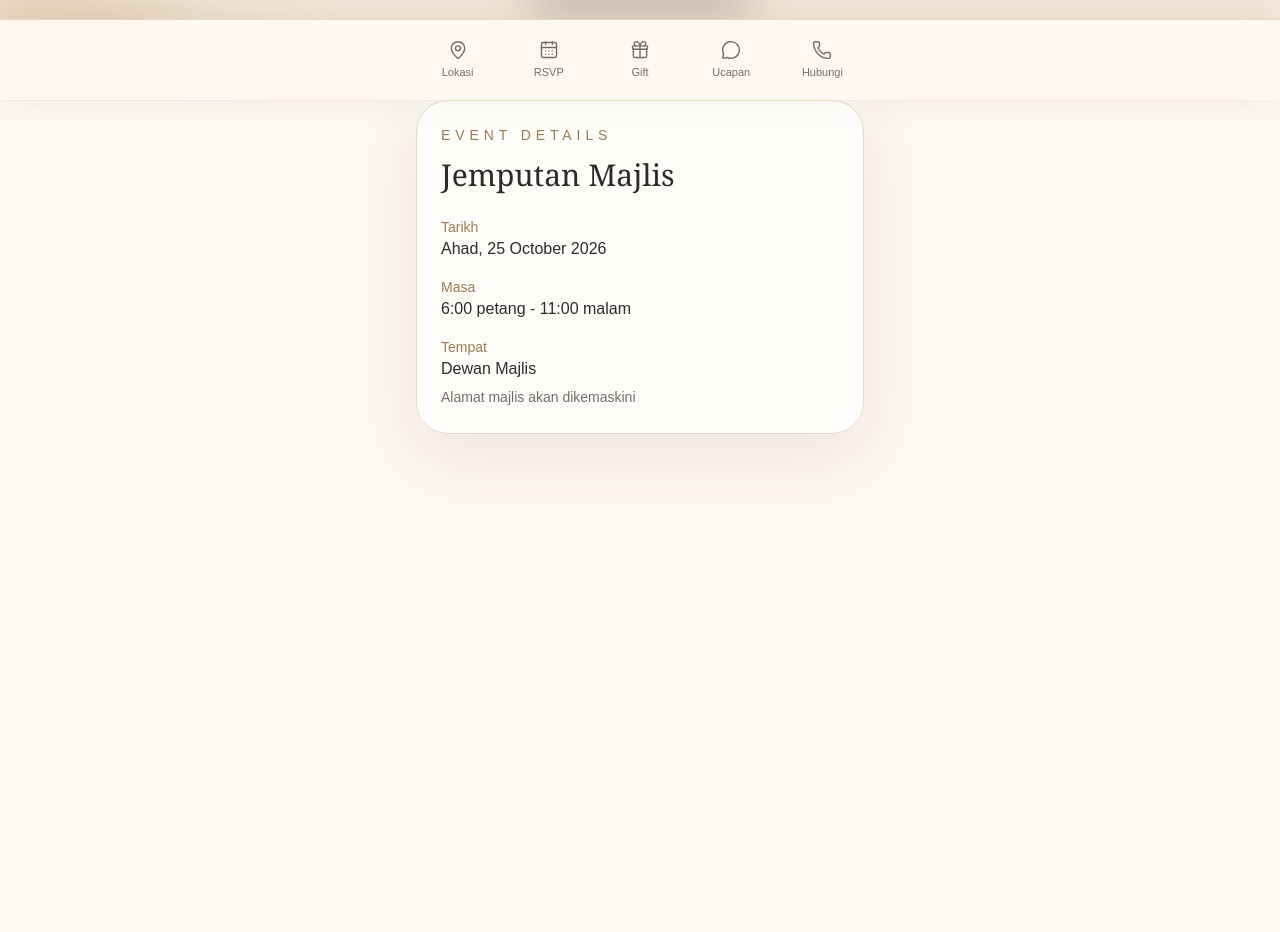
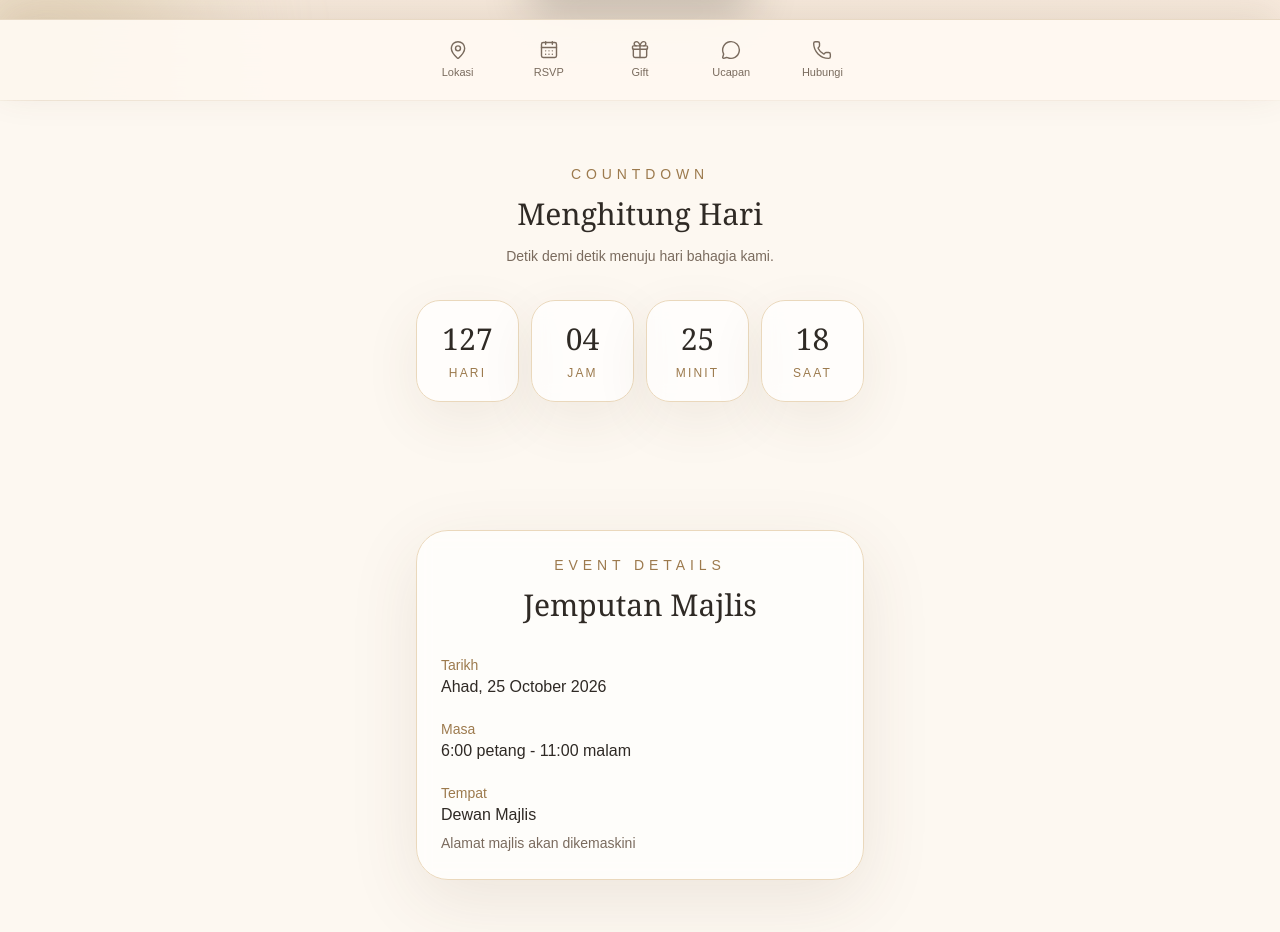
Before and after one commit to rhanifrizal/digital-wedding-invitation, a Next.js app: page / in a window 1280 px wide. Shown: the part 700-1632 px from the top of the page. Before the commit the page ends 1262 px from the top, so only its background shows below. Built offline with nearby package versions, Linux system fonts and the light colour scheme.

Commit message:
Split landing page into sections and add countdown

```diff
--- a/src/app/page.tsx
+++ b/src/app/page.tsx
@@ -1,5 +1,13 @@
-import { CalendarDays, Gift, Heart, MapPin, MessageCircle, Phone } from "lucide-react";
-import { weddingConfig } from "@/config/wedding.config";
+import {
+  CalendarDays,
+  Gift,
+  MapPin,
+  MessageCircle,
+  Phone,
+} from "lucide-react";
+import { HeroSection } from "@/components/sections/HeroSection";
+import { CountdownSection } from "@/components/sections/CountdownSection";
+import { EventDetailsSection } from "@/components/sections/EventDetailsSection";
 
 const bottomActions = [
   {
@@ -26,81 +34,10 @@ const bottomActions = [
 
 export default function Home() {
   return (
-    <main className="min-h-screen bg-[#fdf8f1] text-[#2f2a25]">
-      <section className="relative flex min-h-screen items-center justify-center overflow-hidden px-6 py-16">
-        <div className="absolute inset-0 bg-[radial-gradient(circle_at_top,_rgba(212,175,122,0.28),_transparent_32%),linear-gradient(180deg,_#fffaf3_0%,_#f8eadc_100%)]" />
-
-        <div className="absolute -top-24 -right-24 h-72 w-72 rounded-full bg-[#efd4d0]/50 blur-3xl" />
-        <div className="absolute -bottom-24 -left-24 h-72 w-72 rounded-full bg-[#d9c7a3]/50 blur-3xl" />
-
-        <div className="relative z-10 mx-auto flex w-full max-w-md flex-col items-center text-center">
-          <p className="mb-4 text-sm uppercase tracking-[0.45em] text-[#9c7a4d]">
-            {weddingConfig.invitation.title}
-          </p>
-
-          <div className="mb-8 flex h-28 w-28 items-center justify-center rounded-full border border-[#d8b989]/70 bg-white/50 shadow-[0_20px_60px_rgba(93,64,37,0.12)] backdrop-blur">
-            <Heart className="h-10 w-10 text-[#b58a54]" strokeWidth={1.5} />
-          </div>
-
-          <h1 className="font-serif text-5xl leading-tight text-[#2f2a25]">
-            {weddingConfig.couple.displayNames}
-          </h1>
-
-          <div className="my-6 h-px w-28 bg-gradient-to-r from-transparent via-[#b58a54] to-transparent" />
-
-          <p className="max-w-sm text-base leading-7 text-[#6f6257]">
-            {weddingConfig.invitation.subtitle}
-          </p>
-
-          <div className="mt-8 rounded-3xl border border-[#e5cfaa] bg-white/55 px-6 py-5 shadow-[0_18px_60px_rgba(88,63,38,0.12)] backdrop-blur">
-            <p className="text-sm uppercase tracking-[0.25em] text-[#9c7a4d]">
-              {weddingConfig.event.displayDate}
-            </p>
-            <p className="mt-2 text-lg font-medium text-[#3c332c]">
-              {weddingConfig.event.time}
-            </p>
-            <p className="mt-1 text-sm text-[#7a6b5e]">
-              {weddingConfig.event.venueName}
-            </p>
-          </div>
-
-          <button className="mt-10 rounded-full bg-[#2f2a25] px-8 py-4 text-sm font-medium uppercase tracking-[0.25em] text-white shadow-[0_18px_45px_rgba(47,42,37,0.25)] transition hover:-translate-y-0.5 hover:bg-[#4a3b31]">
-            {weddingConfig.invitation.openingText}
-          </button>
-        </div>
-      </section>
-
-      <section className="px-6 pb-32">
-        <div className="mx-auto max-w-md rounded-[2rem] border border-[#ead8bc] bg-white/65 p-6 shadow-[0_20px_70px_rgba(88,63,38,0.1)] backdrop-blur">
-          <p className="text-sm uppercase tracking-[0.35em] text-[#9c7a4d]">
-            Event Details
-          </p>
-
-          <h2 className="mt-3 font-serif text-3xl text-[#2f2a25]">
-            Jemputan Majlis
-          </h2>
-
-          <div className="mt-6 space-y-4 text-left">
-            <div>
-              <p className="text-sm text-[#9c7a4d]">Tarikh</p>
-              <p className="text-base font-medium">{weddingConfig.event.displayDate}</p>
-            </div>
-
-            <div>
-              <p className="text-sm text-[#9c7a4d]">Masa</p>
-              <p className="text-base font-medium">{weddingConfig.event.time}</p>
-            </div>
-
-            <div>
-              <p className="text-sm text-[#9c7a4d]">Tempat</p>
-              <p className="text-base font-medium">{weddingConfig.event.venueName}</p>
-              <p className="mt-1 text-sm leading-6 text-[#7a6b5e]">
-                {weddingConfig.event.address}
-              </p>
-            </div>
-          </div>
-        </div>
-      </section>
+    <main className="min-h-screen bg-[#fdf8f1] pb-28 text-[#2f2a25]">
+      <HeroSection />
+      <CountdownSection />
+      <EventDetailsSection />
 
       <nav className="fixed inset-x-0 bottom-0 z-50 border-t border-[#e8d9c4] bg-[#fffaf3]/90 px-4 py-3 shadow-[0_-10px_40px_rgba(88,63,38,0.12)] backdrop-blur-xl">
         <div className="mx-auto grid max-w-md grid-cols-5 gap-2">
--- /dev/null
+++ b/src/components/sections/CountdownSection.tsx
@@ -0,0 +1,91 @@
+"use client";
+
+import { useEffect, useState } from "react";
+import { weddingConfig } from "@/config/wedding.config";
+import { SectionTitle } from "@/components/shared/SectionTitle";
+
+type CountdownValue = {
+  days: number;
+  hours: number;
+  minutes: number;
+  seconds: number;
+};
+
+function getCountdown(): CountdownValue {
+  const eventTime = new Date(weddingConfig.event.date).getTime();
+  const now = new Date().getTime();
+  const distance = Math.max(eventTime - now, 0);
+
+  return {
+    days: Math.floor(distance / (1000 * 60 * 60 * 24)),
+    hours: Math.floor((distance / (1000 * 60 * 60)) % 24),
+    minutes: Math.floor((distance / (1000 * 60)) % 60),
+    seconds: Math.floor((distance / 1000) % 60),
+  };
+}
+
+export function CountdownSection() {
+  const [countdown, setCountdown] = useState<CountdownValue>({
+    days: 0,
+    hours: 0,
+    minutes: 0,
+    seconds: 0,
+  });
+
+  useEffect(() => {
+    setCountdown(getCountdown());
+
+    const timer = window.setInterval(() => {
+      setCountdown(getCountdown());
+    }, 1000);
+
+    return () => window.clearInterval(timer);
+  }, []);
+
+  const items = [
+    {
+      label: "Hari",
+      value: countdown.days,
+    },
+    {
+      label: "Jam",
+      value: countdown.hours,
+    },
+    {
+      label: "Minit",
+      value: countdown.minutes,
+    },
+    {
+      label: "Saat",
+      value: countdown.seconds,
+    },
+  ];
+
+  return (
+    <section className="px-6 py-16">
+      <div className="mx-auto max-w-md">
+        <SectionTitle
+          eyebrow="Countdown"
+          title="Menghitung Hari"
+          description="Detik demi detik menuju hari bahagia kami."
+        />
+
+        <div className="mt-8 grid grid-cols-4 gap-3">
+          {items.map((item) => (
+            <div
+              key={item.label}
+              className="rounded-3xl border border-[#ead8bc] bg-white/70 px-3 py-5 text-center shadow-[0_18px_55px_rgba(88,63,38,0.08)] backdrop-blur"
+            >
+              <p className="font-serif text-3xl text-[#2f2a25]">
+                {String(item.value).padStart(2, "0")}
+              </p>
+              <p className="mt-2 text-xs uppercase tracking-[0.18em] text-[#9c7a4d]">
+                {item.label}
+              </p>
+            </div>
+          ))}
+        </div>
+      </div>
+    </section>
+  );
+}
--- /dev/null
+++ b/src/components/sections/EventDetailsSection.tsx
@@ -0,0 +1,36 @@
+import { weddingConfig } from "@/config/wedding.config";
+import { SectionTitle } from "@/components/shared/SectionTitle";
+
+export function EventDetailsSection() {
+  return (
+    <section className="px-6 py-16">
+      <div className="mx-auto max-w-md rounded-[2rem] border border-[#ead8bc] bg-white/65 p-6 shadow-[0_20px_70px_rgba(88,63,38,0.1)] backdrop-blur">
+        <SectionTitle eyebrow="Event Details" title="Jemputan Majlis" />
+
+        <div className="mt-8 space-y-5 text-left">
+          <div>
+            <p className="text-sm text-[#9c7a4d]">Tarikh</p>
+            <p className="text-base font-medium">
+              {weddingConfig.event.displayDate}
+            </p>
+          </div>
+
+          <div>
+            <p className="text-sm text-[#9c7a4d]">Masa</p>
+            <p className="text-base font-medium">{weddingConfig.event.time}</p>
+          </div>
+
+          <div>
+            <p className="text-sm text-[#9c7a4d]">Tempat</p>
+            <p className="text-base font-medium">
+              {weddingConfig.event.venueName}
+            </p>
+            <p className="mt-1 text-sm leading-6 text-[#7a6b5e]">
+              {weddingConfig.event.address}
+            </p>
+          </div>
+        </div>
+      </div>
+    </section>
+  );
+}
--- /dev/null
+++ b/src/components/sections/HeroSection.tsx
@@ -0,0 +1,50 @@
+
+import { Heart } from "lucide-react";
+import { weddingConfig } from "@/config/wedding.config";
+
+export function HeroSection() {
+  return (
+    <section className="relative flex min-h-screen items-center justify-center overflow-hidden px-6 py-16">
+      <div className="absolute inset-0 bg-[radial-gradient(circle_at_top,_rgba(212,175,122,0.28),_transparent_32%),linear-gradient(180deg,_#fffaf3_0%,_#f8eadc_100%)]" />
+
+      <div className="absolute -top-24 -right-24 h-72 w-72 rounded-full bg-[#efd4d0]/50 blur-3xl" />
+      <div className="absolute -bottom-24 -left-24 h-72 w-72 rounded-full bg-[#d9c7a3]/50 blur-3xl" />
+
+      <div className="relative z-10 mx-auto flex w-full max-w-md flex-col items-center text-center">
+        <p className="mb-4 text-sm uppercase tracking-[0.45em] text-[#9c7a4d]">
+          {weddingConfig.invitation.title}
+        </p>
+
+        <div className="mb-8 flex h-28 w-28 items-center justify-center rounded-full border border-[#d8b989]/70 bg-white/50 shadow-[0_20px_60px_rgba(93,64,37,0.12)] backdrop-blur">
+          <Heart className="h-10 w-10 text-[#b58a54]" strokeWidth={1.5} />
+        </div>
+
+        <h1 className="font-serif text-5xl leading-tight text-[#2f2a25]">
+          {weddingConfig.couple.displayNames}
+        </h1>
+
+        <div className="my-6 h-px w-28 bg-gradient-to-r from-transparent via-[#b58a54] to-transparent" />
+
+        <p className="max-w-sm text-base leading-7 text-[#6f6257]">
+          {weddingConfig.invitation.subtitle}
+        </p>
+
+        <div className="mt-8 rounded-3xl border border-[#e5cfaa] bg-white/55 px-6 py-5 shadow-[0_18px_60px_rgba(88,63,38,0.12)] backdrop-blur">
+          <p className="text-sm uppercase tracking-[0.25em] text-[#9c7a4d]">
+            {weddingConfig.event.displayDate}
+          </p>
+          <p className="mt-2 text-lg font-medium text-[#3c332c]">
+            {weddingConfig.event.time}
+          </p>
+          <p className="mt-1 text-sm text-[#7a6b5e]">
+            {weddingConfig.event.venueName}
+          </p>
+        </div>
+
+        <button className="mt-10 rounded-full bg-[#2f2a25] px-8 py-4 text-sm font-medium uppercase tracking-[0.25em] text-white shadow-[0_18px_45px_rgba(47,42,37,0.25)] transition hover:-translate-y-0.5 hover:bg-[#4a3b31]">
+          {weddingConfig.invitation.openingText}
+        </button>
+      </div>
+    </section>
+  );
+}
--- /dev/null
+++ b/src/components/shared/SectionTitle.tsx
@@ -0,0 +1,25 @@
+type SectionTitleProps = {
+  eyebrow?: string;
+  title: string;
+  description?: string;
+};
+
+export function SectionTitle({ eyebrow, title, description }: SectionTitleProps) {
+  return (
+    <div className="text-center">
+      {eyebrow ? (
+        <p className="text-sm uppercase tracking-[0.35em] text-[#9c7a4d]">
+          {eyebrow}
+        </p>
+      ) : null}
+
+      <h2 className="mt-3 font-serif text-3xl text-[#2f2a25]">{title}</h2>
+
+      {description ? (
+        <p className="mx-auto mt-3 max-w-sm text-sm leading-6 text-[#7a6b5e]">
+          {description}
+        </p>
+      ) : null}
+    </div>
+  );
+}
```
